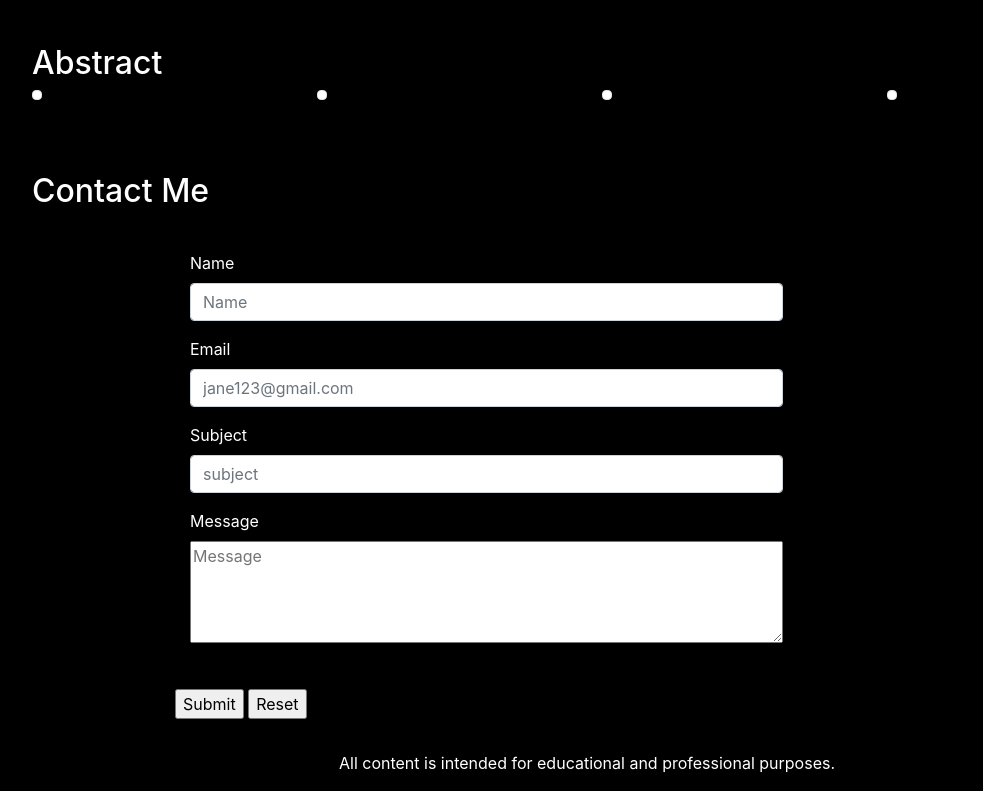
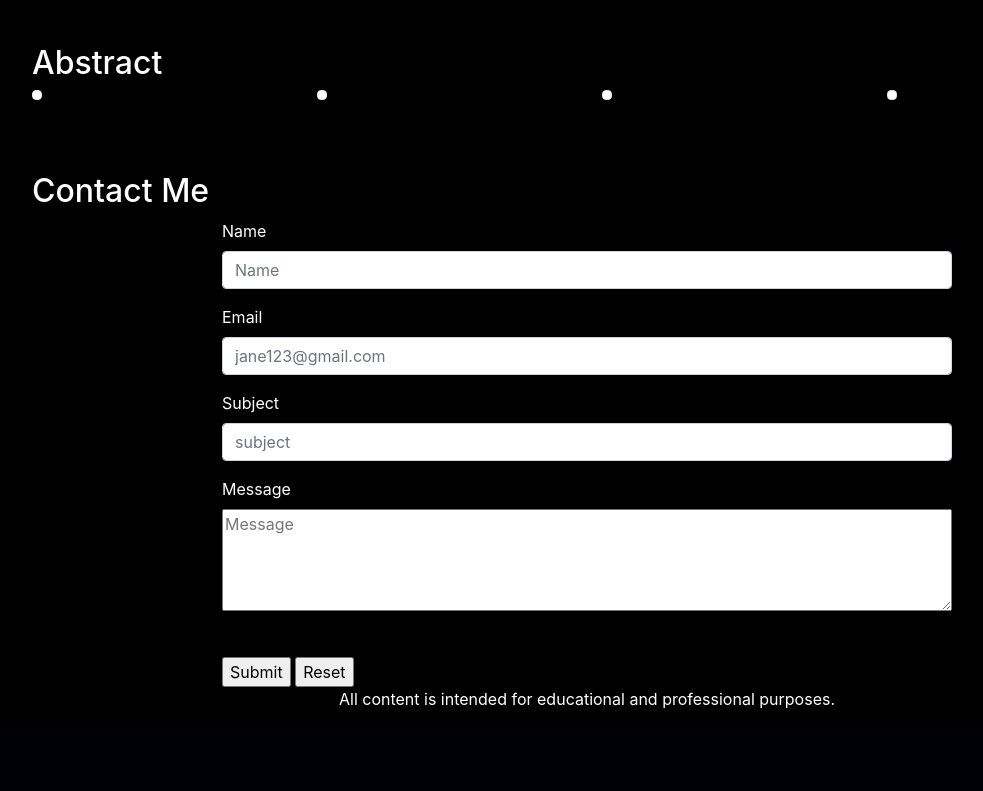
Before and after one commit to codingLyfe/pwp-photo-gallery, a PHP site: page / in a window 1280 px wide. Shown: the part 627-1418 px from the top of the page, without its empty margins (53-1036 px from the left). After the commit the page ends 1336 px from the top, so only its background shows below. Run offline with PHP 8.4, Linux system fonts and the light colour scheme; some libraries are stand-ins or nearby versions.

Commit message:
modified spacing and centered form

```diff
--- a/public_html/index.php
+++ b/public_html/index.php
@@ -133,20 +133,21 @@
 			<br>
 			<div class="container">
 				<h2>Contact Me</h2>
-				<form id="contactForm" action="php/mailer.php" method="post">
-					<div class="form-group col-sm-8">
+				<div class="row justify-content-center">
+				<form class="col-sm-8" id="contactForm" action="php/mailer.php" method="post">
+					<div class="form-group">
 						<label for="name">Name</label>
 						<input type="text" class="form-control" id="name" name="name" placeholder="Name">
 					</div>
-					<div class="form-group col-sm-8">
+					<div class="form-group">
 						<label for="email">Email</label>
 						<input type="email" class="form-control" id="email" name="email" placeholder="jane123@gmail.com">
 					</div>
-					<div class="form-group col-sm-8">
+					<div class="form-group">
 						<label for="subject">Subject</label>
 						<input type="text" class="form-control" id="subject" name="subject" placeholder="subject">
 					</div>
-					<div class="form-group col-sm-8">
+					<div class="form-group">
 						<label for="message">Message</label>
 						<br>
 						<textarea rows="4" name="message" id="message" placeholder="Message" spellcheck="true"></textarea>
@@ -157,6 +158,7 @@
 					<input type="submit" value="Submit">
 					<input type="reset">
 				</form>
+				</div>
 
 				<!--empty area for form error/success output-->
 				<div class="row">
```
